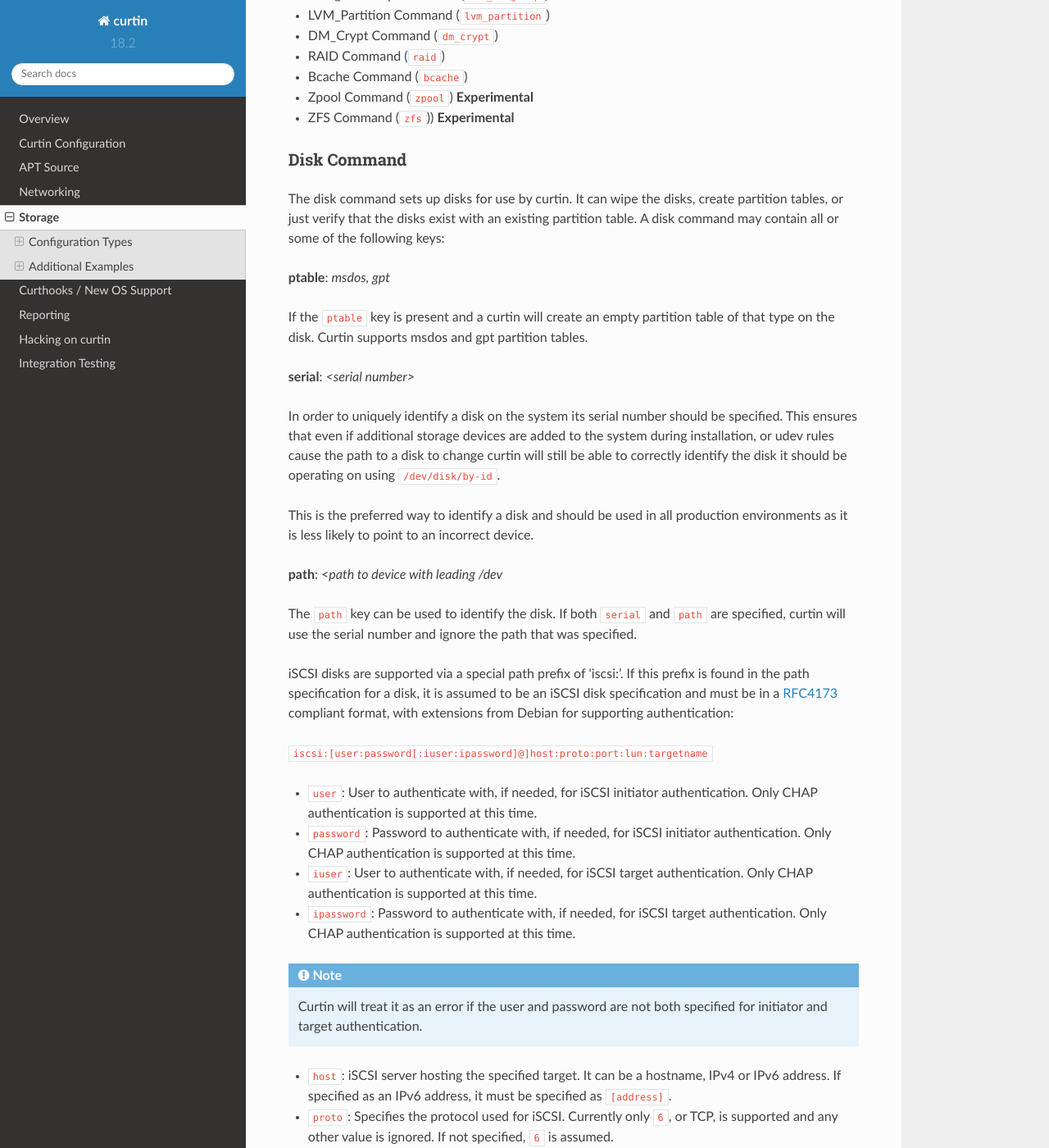
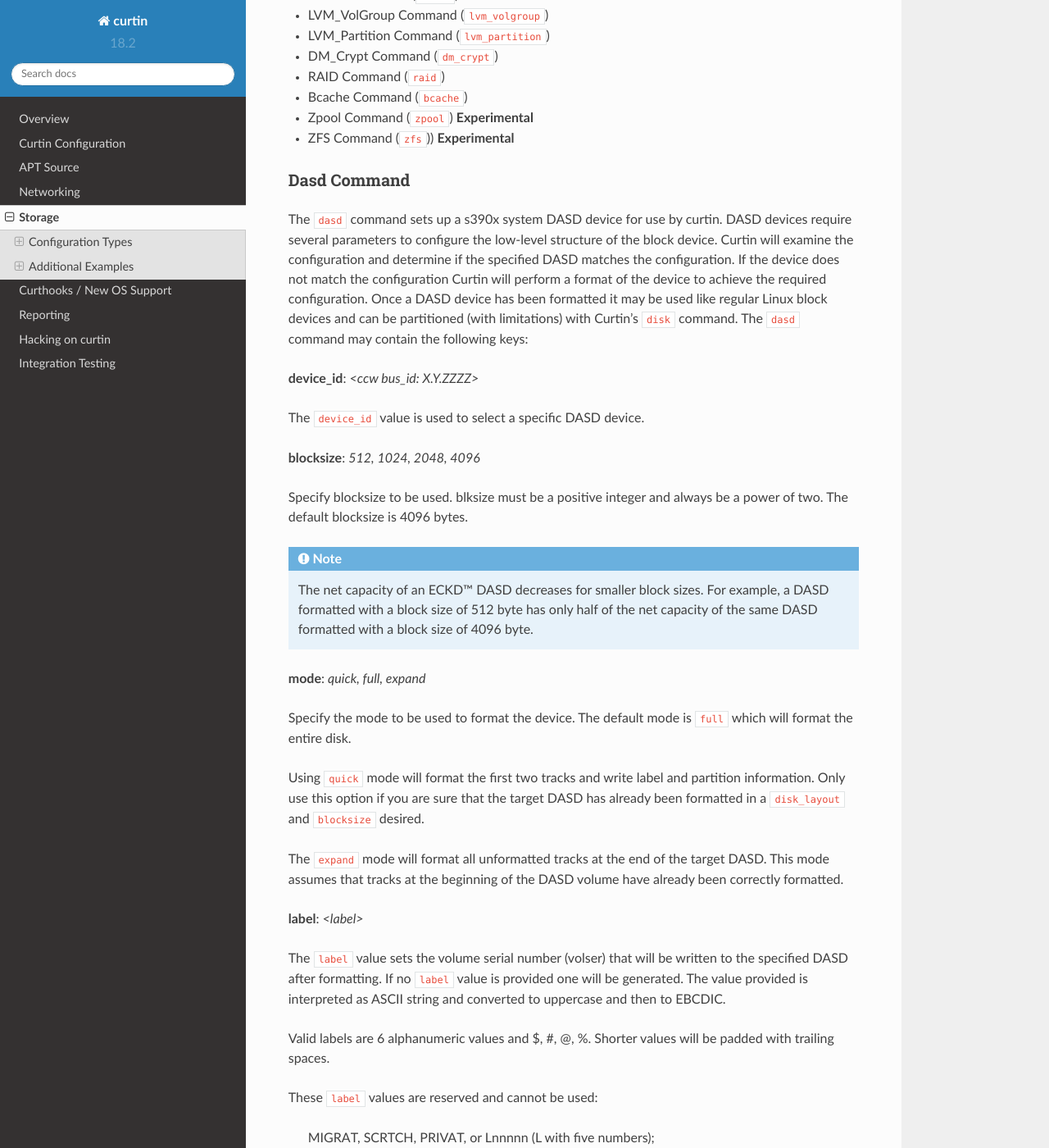
Before and after one commit to canonical/curtin, a Sphinx documentation site: the page built from doc/topics/storage.rst, in a window 1280 px wide and 1400 px high, scrolled down 1005 px. Shown: the whole window at 82% size. Built offline with Sphinx 7.4.7 and the Read the Docs theme 2.0.0, drawn with Linux system fonts in a browser that asks for light colours; some of the changed text lies outside the part shown.

Commit message:
doc: document type:dasd in storage config

```diff
--- a/doc/topics/storage.rst
+++ b/doc/topics/storage.rst
@@ -40,6 +40,7 @@ as ``true`` or ``none``.
 An entry's ``type`` tells curtin how to handle a particular entry. Available
 commands include:
 
+- Dasd Command (``dasd``)
 - Disk Command (``disk``)
 - Partition Command (``partition``)
 - Format Command (``format``)
@@ -51,6 +52,85 @@ commands include:
 - Bcache Command (``bcache``)
 - Zpool Command (``zpool``) **Experimental**
 - ZFS Command (``zfs``)) **Experimental**
+
+Dasd Command
+~~~~~~~~~~~~
+The ``dasd`` command sets up a s390x system DASD device for use by curtin.
+DASD devices require several parameters to configure the low-level structure
+of the block device.  Curtin will examine the configuration and determine if
+the specified DASD matches the configuration.  If the device does not match
+the configuration Curtin will perform a format of the device to achieve the
+required configuration.  Once a DASD device has been formatted it may be used
+like regular Linux block devices and can be partitioned (with limitations)
+with Curtin's ``disk`` command.  The ``dasd`` command may contain the following
+keys:
+
+**device_id**: *<ccw bus_id: X.Y.ZZZZ>*
+
+The ``device_id`` value is used to select a specific DASD device.
+
+**blocksize**: *512, 1024, 2048, 4096*
+
+Specify blocksize to be used. blksize must be a positive integer and always be a
+power of two. The default blocksize is 4096 bytes.
+
+.. note::
+
+  The net capacity of an ECKD™ DASD decreases for smaller block sizes. For
+  example, a DASD formatted with a block size of 512 byte has only half of the
+  net capacity of the same DASD formatted with a block size of 4096 byte.
+
+**mode**: *quick, full,  expand*
+
+Specify the mode to be used to format the device.  The default mode is ``full``
+which will format the entire disk.
+
+Using ``quick`` mode will format the first two tracks and write label and
+partition information.  Only use this option if you are sure that the target
+DASD has already been formatted in a ``disk_layout`` and ``blocksize`` desired.
+
+The ``expand`` mode will format all unformatted tracks at the end of the target
+DASD.  This mode assumes that tracks at the beginning of the DASD volume have
+already been correctly formatted.
+
+**label**: *<label>*
+
+The ``label`` value sets the volume serial number (volser) that will be written
+to the specified DASD after formatting.  If no ``label`` value is provided one
+will be generated.  The value provided is interpreted as ASCII string and
+converted to uppercase and then to EBCDIC.
+
+Valid labels are 6 alphanumeric values and $, #, @, %.  Shorter values will
+be padded with trailing spaces.
+
+These ``label`` values are reserved and cannot be used:
+
+  MIGRAT, SCRTCH, PRIVAT, or Lnnnnn (L with five numbers);
+
+**disk_layout**: *cdl, ldl*
+
+The default ``disk_layout`` value is ``cdl``, the compaible disk layout which
+allows for up to 3 partitions and a MBR.  The ``ldl``, Linux layout has only
+one partition.
+
+
+**Config Example**::
+
+ - id: dasd_root
+   type: dasd
+   device_id: 0.0.1520
+   blocksize: 4096
+   disk_layout: cdl
+   label: 0X1520
+   mode: full
+ - id: disk0
+   type: disk
+   ptable: mbr
+   serial: 0X1520
+   name: root_disk
+   wipe: superblock
+
+
 
 Disk Command
 ~~~~~~~~~~~~
```
